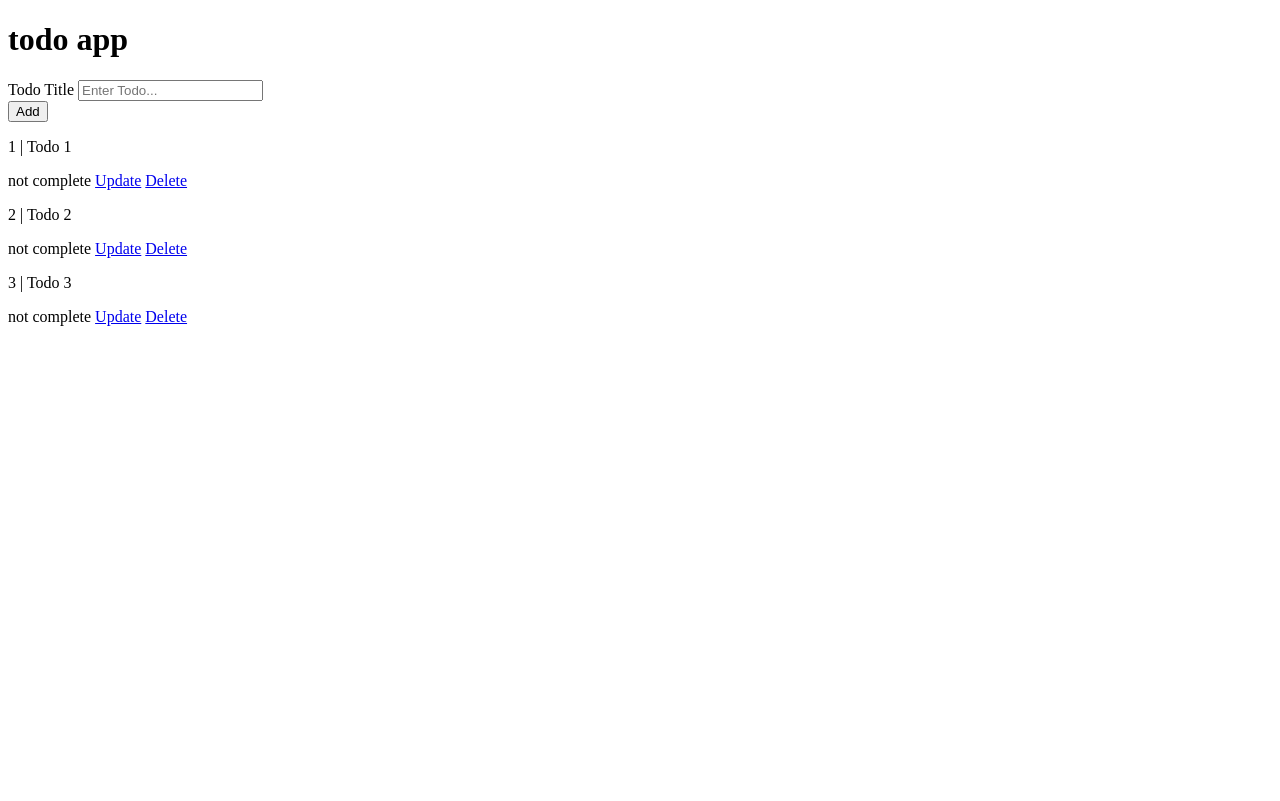
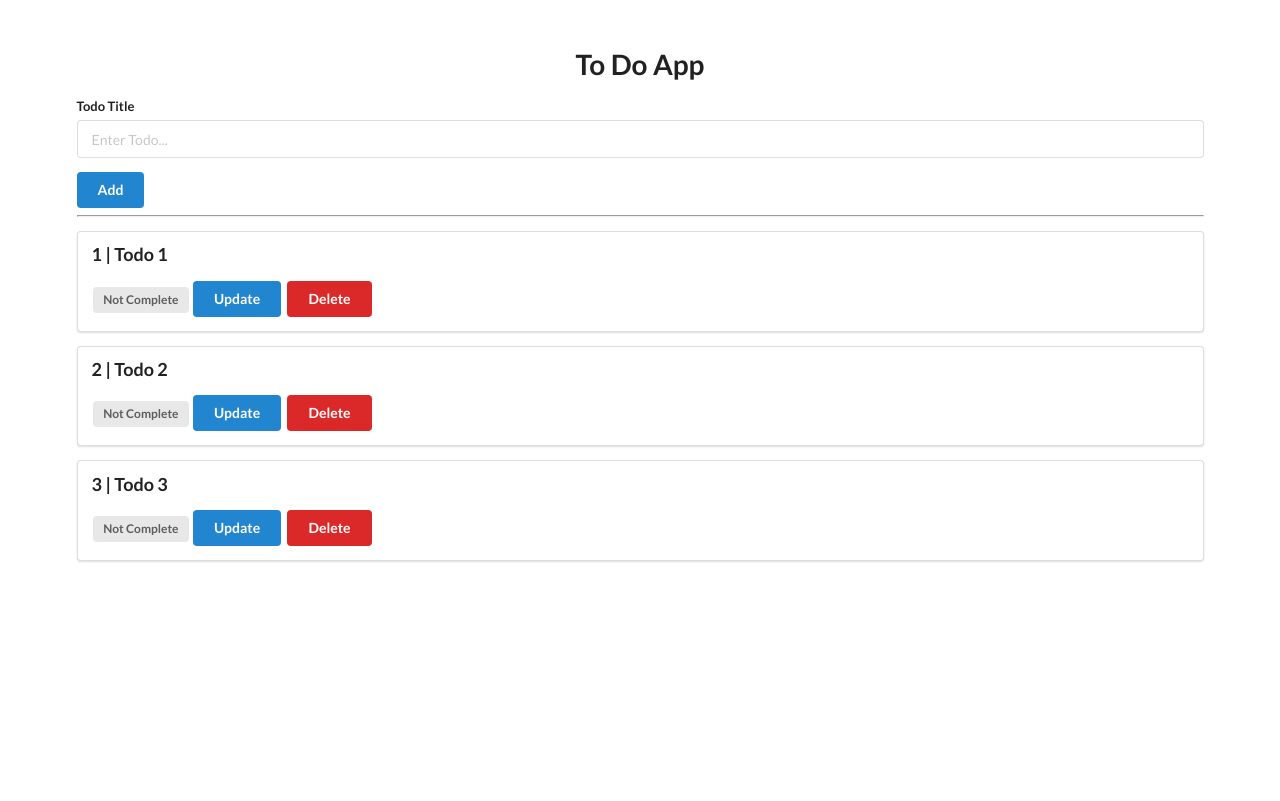
Before and after one commit to Zevrov/flask-todo, a Flask app: template templates/base.html in a window 1280 px wide. Shown: the top 801 px of the page. Before the commit the page ends 326 px from the top, so only its background shows below. Run offline with Flask 2, Linux system fonts and the light colour scheme; the template is opened without the code that fills it: values that come from a table or form of the project are taken from there, others are empty; data comes from the database, SQL or seed files in the repository; both versions use the stored data as it was after the commit.

Commit message:
Base app is complete
can create/edit/delete todos, CSS looks sharp. Need to add user login + order + due dates.

```diff
--- a/app.py
+++ b/app.py
@@ -1,6 +1,8 @@
 from flask import Flask, render_template, request, redirect, url_for
 from flask_sqlalchemy import SQLAlchemy
 from models import db, Todo
+
+#TODO gotta add user login and logout
 
 app = Flask(__name__)
 app.config['SQLALCHEMY_DATABASE_URI'] = 'sqlite:///db.sqlite'
@@ -24,6 +26,21 @@ def add():
     db.session.commit()
     return redirect(url_for("index"))
 
+@app.route("/update/<int:todo_id>")
+def update(todo_id):
+    # update an existing item
+    todo = Todo.query.filter_by(id=todo_id).first()
+    todo.complete = not todo.complete
+    db.session.commit()
+    return redirect(url_for("index"))
+
+@app.route("/delete/<int:todo_id>")
+def delete(todo_id):
+    # delete an existing item
+    todo = Todo.query.filter_by(id=todo_id).first()
+    db.session.delete(todo)
+    db.session.commit()
+    return redirect(url_for("index"))
 
 if __name__ == "__main__":
     db.create_all()
--- a/models.py
+++ b/models.py
@@ -15,3 +15,6 @@ class Todo(db.Model):
     id = db.Column(db.Integer, primary_key=True)
     title = db.Column(db.String(100))
     complete = db.Column(db.Boolean)
+    order = db.Column(db.Integer, primary_key=True)
+    # gotta parse it into date values
+    due_date = db.Column(db.Integer)
--- a/templates/base.html
+++ b/templates/base.html
@@ -5,36 +5,38 @@
     <meta http-equiv="X-UA-Compatible" content="IE=edge">
     <meta name="viewport" content="width=device-width, initial-scale=1.0">
     <title>todo app</title>
+
+    <link rel="stylesheet" href="https://cdn.jsdelivr.net/npm/semantic-ui@2.4.2/dist/semantic.min.css">
+    <script src="https://cdn.jsdelivr.net/npm/semantic-ui@2.4.2/dist/semantic.min.js"></script>
 </head>
 <body>
+    <div style="margin-top: 50px;" class="ui container">
+        <h1 class="ui center aligned header">To Do App</h1>
 
-    <h1>todo app</h1>
-
-    <form action="/add" method="POST">
-        <div>
-            <label for="title">Todo Title</label>
-            <input type="text" name="title" placeholder="Enter Todo...">
-            <br>
-            <button type="submit">Add</button>
+        <form class="ui form" action="/add" method="post">
+            <div class="field">
+                <label>Todo Title</label>
+                <input type="text" name="title" placeholder="Enter Todo..."><br>
             </div>
-
-
+            <button class="ui blue button" type="submit">Add</button>
         </form>
 
+        <hr>
+
         {% for todo in todo_list %}
-        <p> {{ todo.id }} | {{ todo.title }} </p>
+        <div class="ui segment">
+            <p class="ui big header">{{todo.id }} | {{ todo.title }}</p>
 
             {% if todo.complete == False %}
-            <span>not complete</span>
+            <span class="ui gray label">Not Complete</span>
             {% else %}
-            <span>completed</span>
+            <span class="ui green label">Completed</span>
             {% endif %}
 
-        <a href="/">Update</a>
-        <a href="/">Delete</a>
-
+            <a class="ui blue button" href="/update/{{ todo.id }}">Update</a>
+            <a class="ui red button" href="/delete/{{ todo.id }}">Delete</a>
+        </div>
         {% endfor %}
-
-
+    </div>
 </body>
 </html>
```
Also changed, not shown: db.sqlite. Lines whose indentation alone changed are shown as unchanged.
